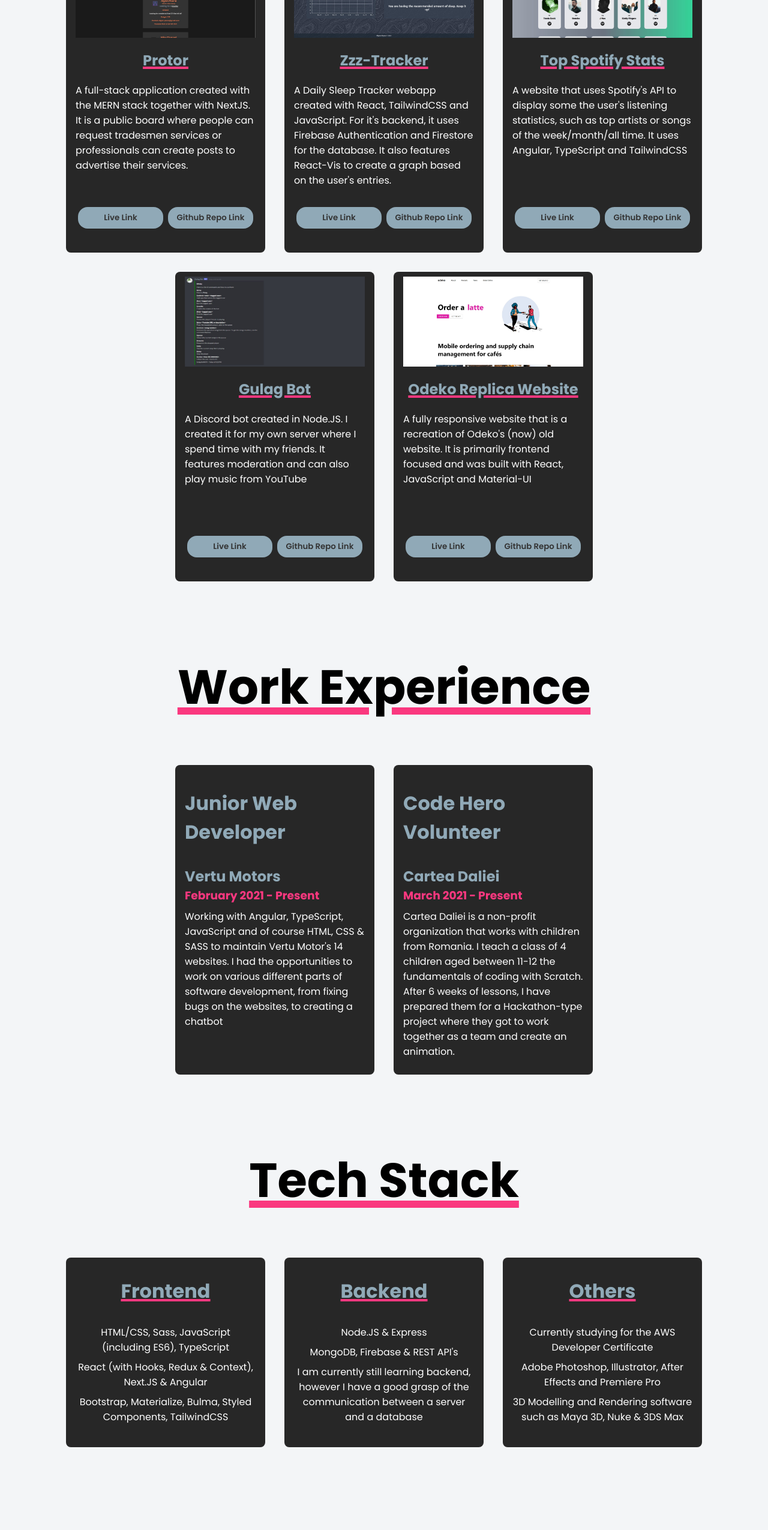
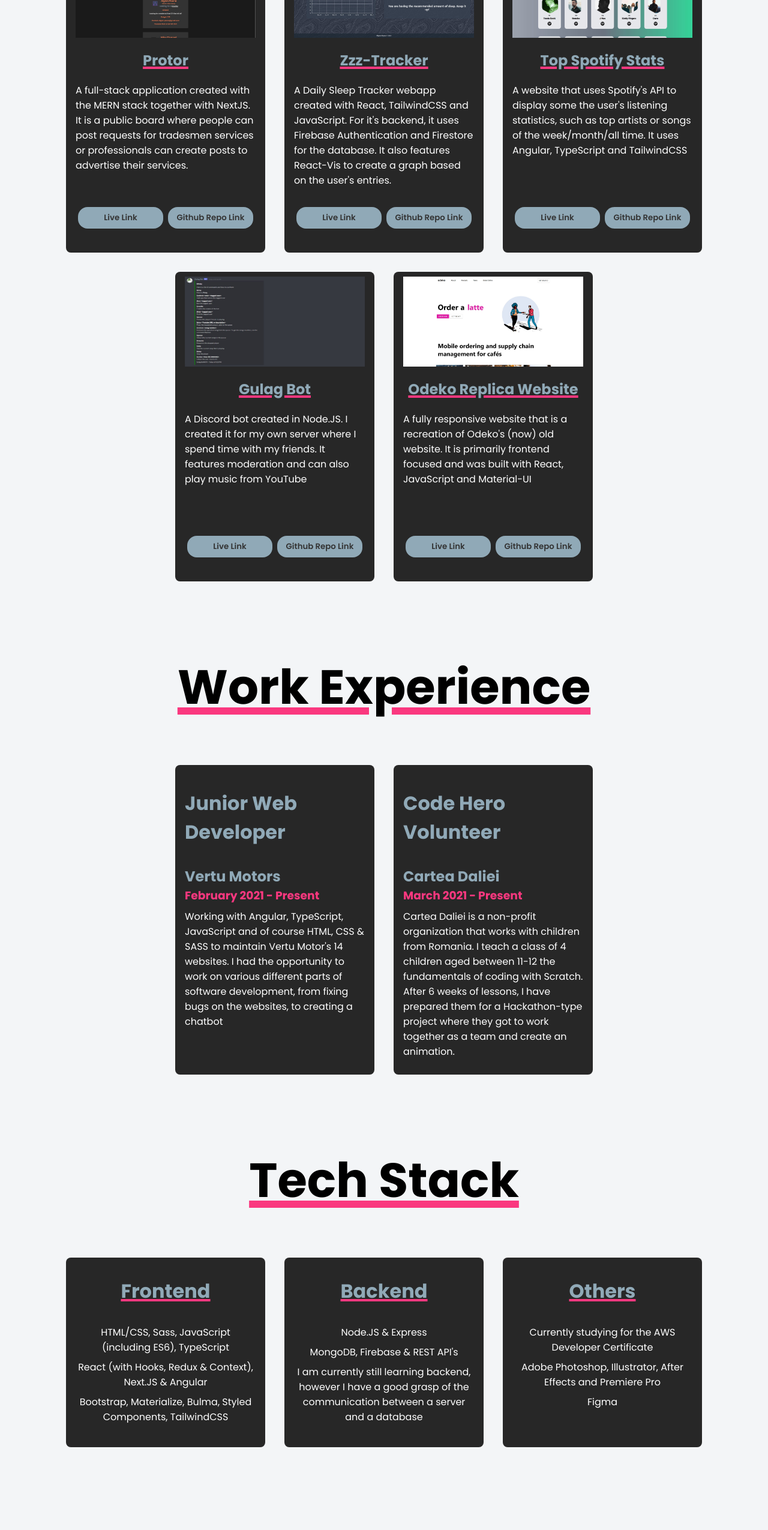
Before and after one commit to algren123/portfolio-v2, a Next.js app: page / in a window 1280 px wide. Shown: the part 980-3530 px from the top of the page at 60% size. Built offline with nearby package versions, Linux system fonts and the light colour scheme.

Commit message:
updated description

```diff
--- a/pages/index.js
+++ b/pages/index.js
@@ -64,7 +64,7 @@ export default function Home() {
           <Cards
             img="/protor.JPG"
             title="Protor"
-            description="A full-stack application created with the MERN stack together with NextJS. It is a public board where people can request tradesmen services or professionals can create posts to advertise their services."
+            description="A full-stack application created with the MERN stack together with NextJS. It is a public board where people can post requests for tradesmen services or professionals can create posts to advertise their services."
             live="https://protor.vercel.app/"
             github="https://github.com/algren123/protor"
           />
@@ -105,7 +105,7 @@ export default function Home() {
             company="Vertu Motors"
             duration="February 2021 - Present"
             description="Working with Angular, TypeScript, JavaScript and of course HTML, CSS & SASS to maintain Vertu Motor's 14 websites.
-            I had the opportunities to work on various different parts of software development, from fixing bugs on the websites, to creating a chatbot"
+            I had the opportunity to work on various different parts of software development, from fixing bugs on the websites, to creating a chatbot"
           />
           <Works
             title="Code Hero Volunteer"
@@ -136,7 +136,7 @@ export default function Home() {
             category="Others"
             skillOne="Currently studying for the AWS Developer Certificate"
             skillTwo="Adobe Photoshop, Illustrator, After Effects and Premiere Pro"
-            skillThree="3D Modelling and Rendering software such as Maya 3D, Nuke & 3DS Max"
+            skillThree="Figma"
           >
           </Techs>
         </Container>
@@ -149,6 +149,7 @@ export default function Home() {
           description="I had the chance to work with some industry titans where I learnt the importance that the attention to detail has and what a good design foundation is.
           The VFX industry was not a right fit for me, which motivated me to self-teach coding. The material and lectures were eye-opening and they still impact the way I work in my daily web dev work."
         />
+
         <Title className="contact">Contact me!</Title>
         <Contact />
       </main>
```
